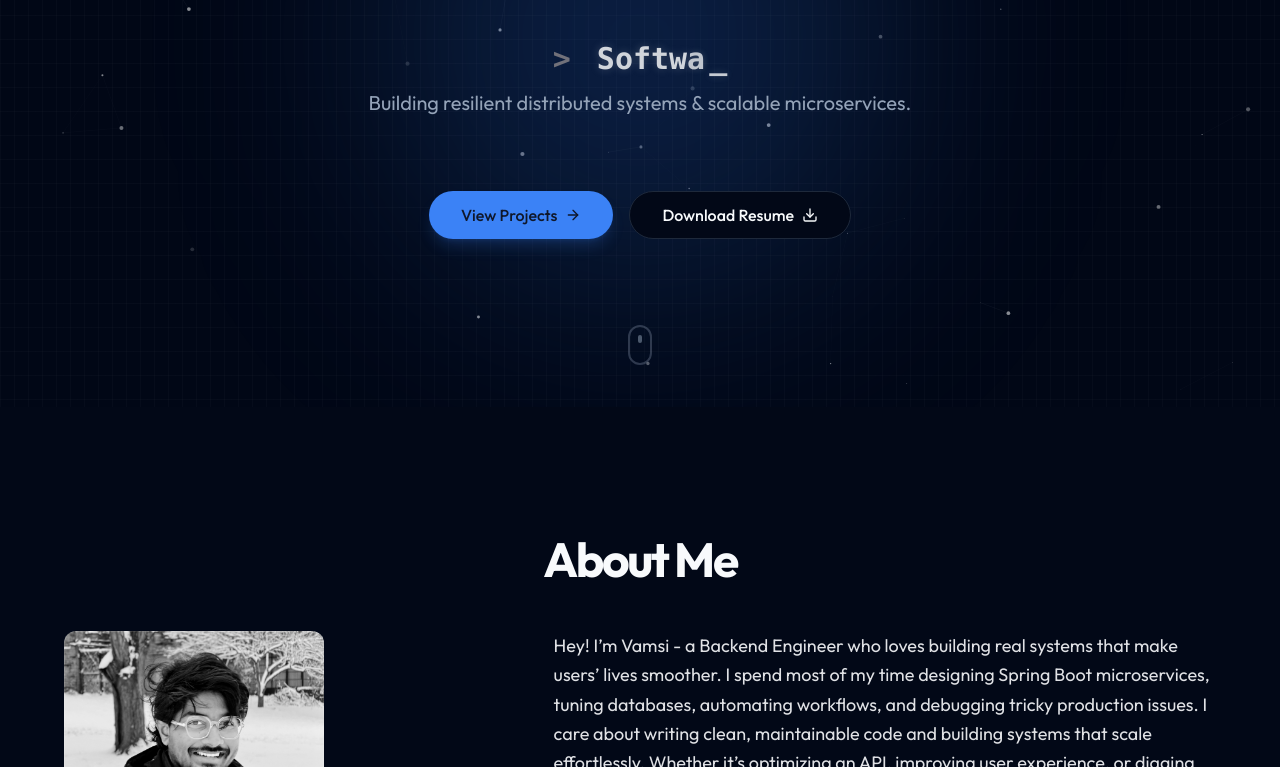
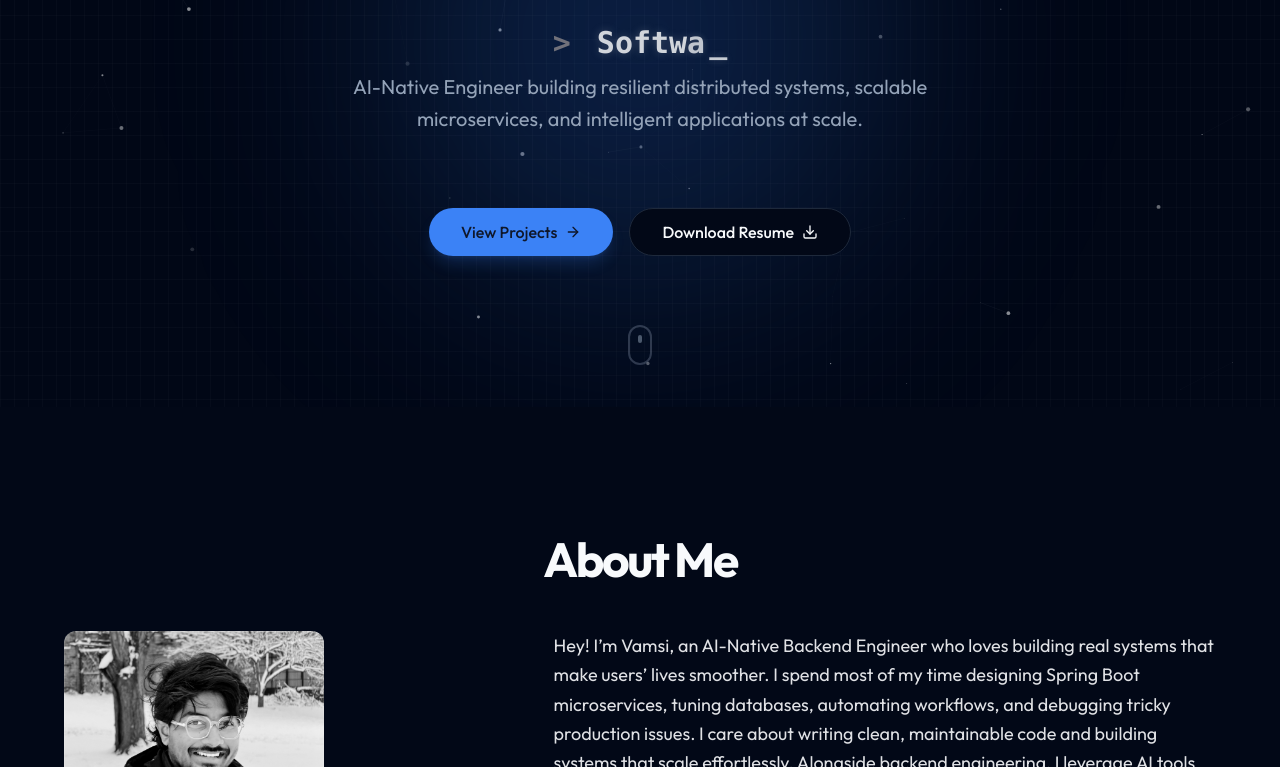
Before and after one commit to vamsikadaru/vamsikadaru-portfolio, a React (Vite) app: page / in a window 1280 px wide. Shown: the part 393-1160 px from the top of the page. Built offline with nearby package versions, Linux system fonts and the light colour scheme.

Commit message:
Modified Icons

```diff
--- a/src/data/portfolio.ts
+++ b/src/data/portfolio.ts
@@ -4,9 +4,8 @@ export const personalDetails = {
     name: "Vamsi Kadaru",
     title: "Backend Engineer",
     titles: ["Backend Engineer", "Software Engineer", "AI Engineer"],
-    tagline: "Building resilient distributed systems & scalable microservices.",
-    bio: `Hey! I’m Vamsi - a Backend Engineer who loves building real systems that make users’ lives smoother. I spend most of my time designing Spring Boot microservices, tuning databases, automating workflows, and debugging tricky production issues.
-I care about writing clean, maintainable code and building systems that scale effortlessly. Whether it’s optimizing an API, improving user experience, or digging into MongoDB to solve an edge case, I enjoy turning complex problems into elegant solutions. Always learning, always improving, always building.`,
+    tagline: "AI-Native Engineer building resilient distributed systems, scalable microservices, and intelligent applications at scale.",
+    bio: `Hey! I’m Vamsi, an AI-Native Backend Engineer who loves building real systems that make users’ lives smoother. I spend most of my time designing Spring Boot microservices, tuning databases, automating workflows, and debugging tricky production issues. I care about writing clean, maintainable code and building systems that scale effortlessly. Alongside backend engineering, I leverage AI tools and modern machine learning techniques to accelerate development, improve decision-making, and build smarter applications. Whether it’s optimizing an API, improving user experience, integrating AI capabilities, or digging into MongoDB to solve an edge case, I enjoy turning complex problems into elegant solutions. Always learning, always improving, always building.`,
     socials: {
         github: "https://github.com/vamsikadaru",
         linkedin: "https://www.linkedin.com/in/vamsi-kadaru/",
@@ -56,11 +55,8 @@ export const experience = [
         duration: "Oct 2023 – Jul 2025",
         location: "Hyderabad, India",
         description: [
-            "Designed and deployed a KYC microservice using Java & Spring Boot, integrating third-party identity APIs that reduced average onboarding time from 2 days to under 4 hours (≈90%), and eliminated 20+ manual verification steps per user and documented APIs with Swagger.",
-            "Refactored and indexed MongoDB and PostgreSQL queries, reducing database latency by 40% and boosting API throughput by 50%, ensuring high-performance, scalable backend services.",
-            "Implemented Apache Kafka for event-driven data pipelines, enabling real-time synchronization across services handling thousands of requests per minute, monitoring with Prometheus, Grafana for API performance.",
-            "Delivered secure, production-ready payment integrations for Google Pay, leveraging AWS (EC2, S3, Lambda), Docker, and Kubernetes with automated CI/CD pipelines that reduced deployment time from hours to minutes.",
-            "Improved code reliability by raising test coverage from 55% to 85% through unit and integration testing (JUnit, Mockito), decreasing production incidents by 35% in 6 months.",
+            "Designed and deployed a KYC microservice using Java, Spring Boot, MongoDB, and PostgreSQL, integrating third-party identity verification APIs that reduced onboarding time from 2 days to under 4 hours (90%), eliminated 20+ manual verification steps per user, and improved database performance by reducing query latency by 40% and increasing API throughput by 50%.",
+            "Built and scaled event-driven backend systems using Apache Kafka, AWS (EC2, S3, Lambda), Docker, Kubernetes, and CI/CD pipelines, enabling real-time data synchronization for thousands of requests per minute, delivering secure Google Pay integrations, reducing deployment times from hours to minutes, and increasing test coverage from 55% to 85%, resulting in 35% fewer production incidents.",
         ],
         tech: ["Java", "Spring Boot", "Microservices", "MongoDB", "Apache Kafka", "AWS", "Docker", "Kubernetes", "JUnit", "Mockito"],
     },
```
